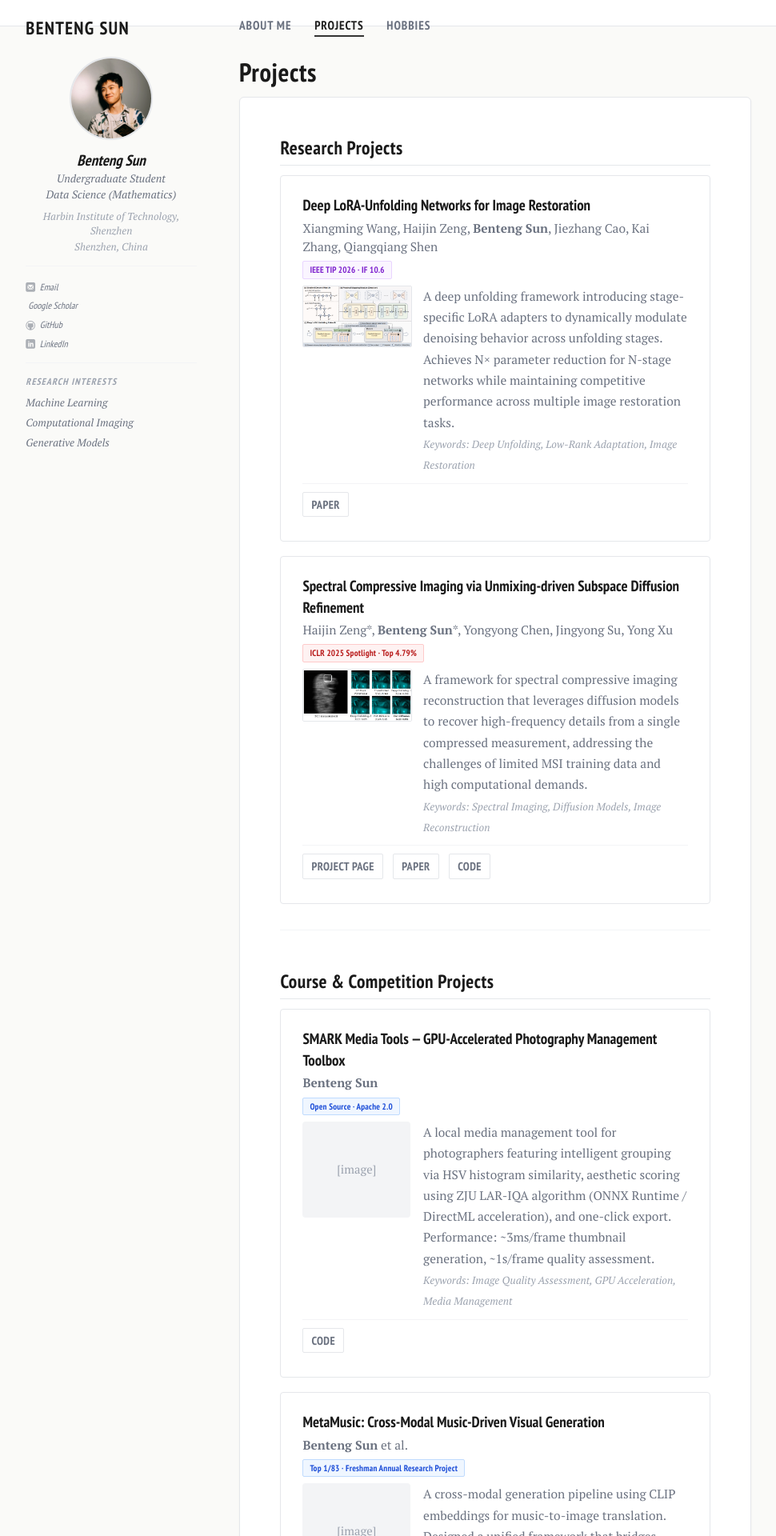
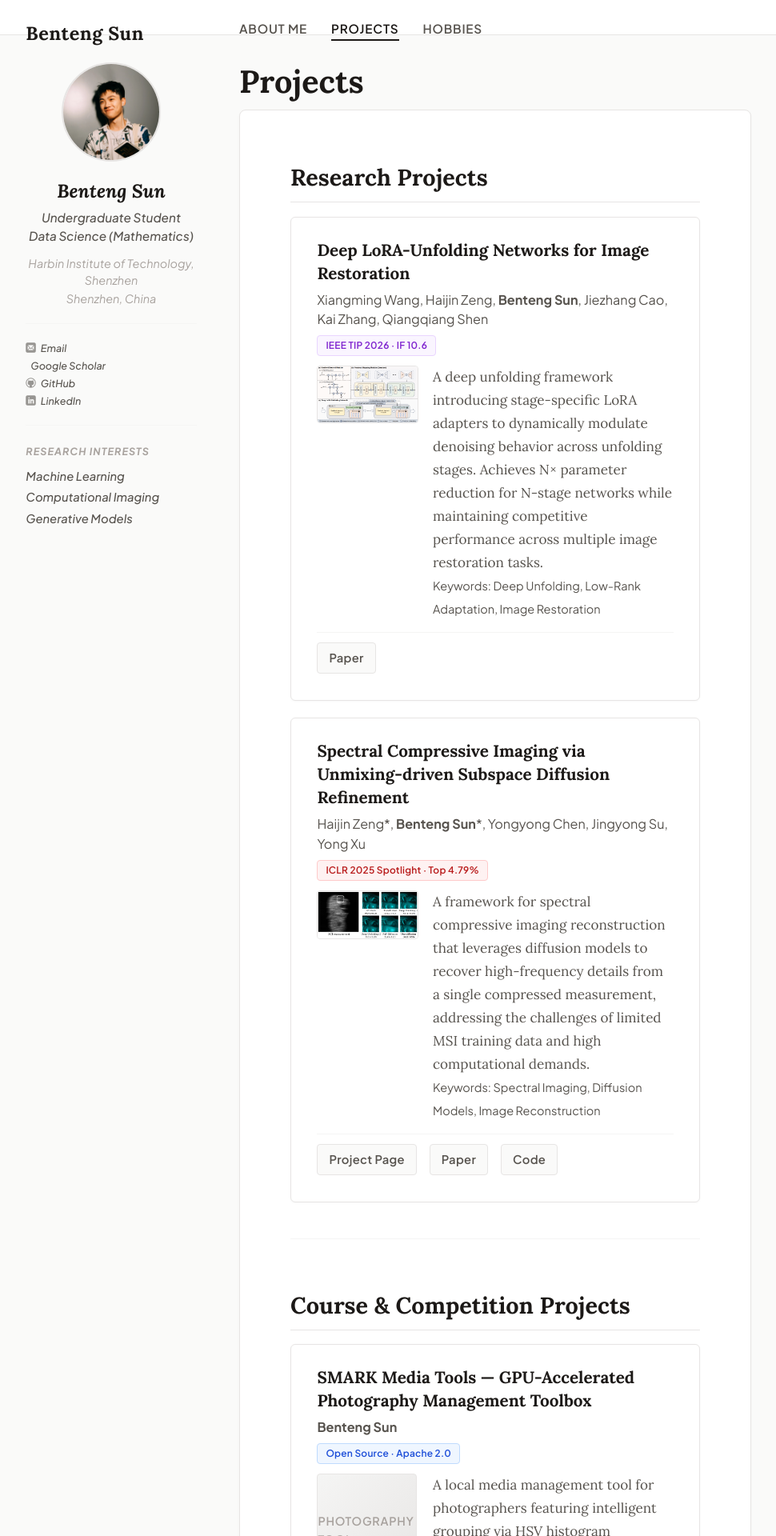
Before and after one commit to SMARK2022/SMARK2022.github.io, a Jekyll site: the page built from project.md, in a window 1280 px wide. Shown: the top 1920 px of the page at 80% size, without its empty margins (21-991 px from the left). Built offline with Jekyll 4.4.1, drawn with Linux system fonts in a browser that asks for light colours; nearby versions of some CDN libraries; comment, search, counter and statistics services are not loaded; a style sheet for code colours, icons or effects is not loaded; some of the changed text lies outside the part shown.

Commit message:
Update font styles and improve layout across multiple pages
- Replaced PT Sans Narrow and PT Serif with Lora and Plus Jakarta Sans for improved typography.
- Added preconnect links for Google Fonts to enhance loading performance.
- Updated CSS variables for colors and typography to reflect the new font choices.
- Enhanced placeholder image styles for better visual consistency.
- Adjusted padding and margins for various elements to improve overall layout and readability.
- Made minor adjustments to hover effects and transitions for a smoother user experience.

```diff
--- a/_includes/head.html
+++ b/_includes/head.html
@@ -40,7 +40,9 @@
 
 
 <!-- Google Webfonts -->
-<link href='https://fonts.googleapis.com/css?family=PT+Sans+Narrow:400,700|PT+Serif:400,700,400italic' rel='stylesheet' type='text/css'>
+<link rel="preconnect" href="https://fonts.googleapis.com">
+<link rel="preconnect" href="https://fonts.gstatic.com" crossorigin>
+<link href="https://fonts.googleapis.com/css2?family=Lora:ital,wght@0,400;0,500;0,600;0,700;1,400;1,500;1,600;1,700&family=Plus+Jakarta+Sans:ital,wght@0,400;0,500;0,600;0,700;1,400;1,500;1,600;1,700&display=swap" rel="stylesheet">
 
 <link rel="stylesheet" href="https://cdnjs.cloudflare.com/ajax/libs/academicons/1.8.6/css/academicons.min.css" integrity="sha256-uFVgMKfistnJAfoCUQigIl+JfUaP47GrRKjf6CTPVmw=" crossorigin="anonymous" />
 
--- a/assets/css/modern-style.css
+++ b/assets/css/modern-style.css
@@ -1,12 +1,13 @@
 /* =========================================================
-   modern-style.css — Editorial Academic Design System v2
+   modern-style.css — Editorial Academic Design System v3
 
    Override layer for main.css. Uses body.page prefix
    (specificity 0-2-1) to beat main.css (0-1-1) without
-   !important. Only exception: prefers-reduced-motion.
+   !important.
 
-   Design: Journal typography, generous whitespace,
-   minimal chrome. Content IS the design.
+   Typography Update:
+   Lora (Serif) for headings and body text.
+   Plus Jakarta Sans (Sans-serif) for UI, labels, and metadata.
    ========================================================= */
 
 /* ---------------------------------------------------------
@@ -14,30 +15,34 @@
    --------------------------------------------------------- */
 :root {
   /* Palette — warm neutrals + teal accent */
-  --c-ink:         #1a1a1a;
-  --c-paper:       #fafaf8;
+  --c-ink:         #1c1917; /* slightly warmer dark gray */
+  --c-paper:       #fafaf9; /* warm white */
   --c-surface:     #ffffff;
-  --c-muted:       #6b7280;
-  --c-faint:       #9ca3af;
-  --c-accent:      #0f766e;
+  --c-muted:       #57534e; /* warm medium gray */
+  --c-faint:       #a8a29e; /* warm light gray */
+  --c-accent:      #0f766e; /* teal */
   --c-accent-hover:#0d9488;
   --c-accent-bg:   #f0fdfa;
   --c-accent-ring: #99f6e4;
-  --c-rule:        #e5e7eb;
-  --c-rule-light:  #f3f4f6;
+  --c-rule:        #e7e5e4;
+  --c-rule-light:  #f5f5f4;
+
+  /* Typography */
+  --font-serif:    'Lora', Georgia, serif;
+  --font-sans:     'Plus Jakarta Sans', system-ui, sans-serif;
 
   /* Radius — crisp, academic */
-  --r-sm: 2px;
-  --r-md: 4px;
-  --r-lg: 6px;
+  --r-sm: 4px;
+  --r-md: 6px;
+  --r-lg: 8px;
 
   /* Shadows — restrained */
-  --sh-hover: 0 2px 8px rgba(0, 0, 0, 0.08);
-  --sh-card:  0 1px 3px rgba(0, 0, 0, 0.04);
+  --sh-hover: 0 4px 12px rgba(0, 0, 0, 0.06);
+  --sh-card:  0 1px 3px rgba(0, 0, 0, 0.03);
 
   /* Transitions */
   --t-fast: 150ms ease;
-  --t-lift: 250ms ease;
+  --t-lift: 250ms cubic-bezier(0.2, 0.8, 0.2, 1);
 }
 
 /* ---------------------------------------------------------
@@ -52,6 +57,7 @@ body.page {
   -webkit-font-smoothing: antialiased;
   -moz-osx-font-smoothing: grayscale;
   color: var(--c-ink);
+  font-family: var(--font-serif);
 }
 
 body.page #main {
@@ -65,16 +71,16 @@ body.page .navigation-wrapper {
   background: var(--c-surface);
   border-bottom: 1px solid var(--c-rule);
   box-shadow: none;
-  padding: 0.9em 0;
+  padding: 1.2em 0;
 }
 
 body.page .site-name a {
-  font-family: 'PT Sans Narrow', sans-serif;
+  font-family: var(--font-serif);
   font-weight: 700;
-  font-size: 1.25em;
-  letter-spacing: 0.06em;
+  font-size: 1.3em;
+  letter-spacing: 0.02em;
   color: var(--c-ink);
-  text-transform: uppercase;
+  text-transform: none;
 }
 
 body.page .site-name a:hover {
@@ -82,13 +88,13 @@ body.page .site-name a:hover {
 }
 
 body.page .top-navigation li a {
-  font-family: 'PT Sans Narrow', sans-serif;
+  font-family: var(--font-sans);
   font-size: 0.85em;
-  font-weight: 700;
-  letter-spacing: 0.06em;
+  font-weight: 600;
+  letter-spacing: 0.05em;
   text-transform: uppercase;
   color: var(--c-muted);
-  padding-bottom: 3px;
+  padding-bottom: 4px;
   border-bottom: 2px solid transparent;
   transition: color var(--t-fast), border-color var(--t-fast);
 }
@@ -96,6 +102,11 @@ body.page .top-navigation li a {
 body.page .top-navigation li a:hover {
   color: var(--c-ink);
   border-bottom-color: var(--c-accent);
+}
+
+body.page .top-navigation-current {
+  color: var(--c-ink) !important;
+  border-bottom-color: var(--c-ink) !important;
 }
 
 /* ---------------------------------------------------------
@@ -109,13 +120,13 @@ body.page .article-author-top {
 }
 
 body.page .article-author-top .bio-photo {
-  width: 100px;
-  height: 100px;
+  width: 120px;
+  height: 120px;
   border-radius: 50%;
   border: 2px solid var(--c-rule);
   box-shadow: none;
   display: block;
-  margin: 0 auto 0.7em;
+  margin: 0 auto 1.2em;
   transition: border-color var(--t-fast);
 }
 
@@ -126,54 +137,60 @@ body.page .article-author-top .bio-photo:hover {
 
 /* Bio semantic classes */
 body.page .bio-name {
-  font-family: 'PT Sans Narrow', sans-serif;
-  font-size: 1.05em;
+  font-family: var(--font-serif);
+  font-size: 1.3em;
   font-weight: 700;
   color: var(--c-ink);
   text-align: center;
   text-indent: 0;
-  margin: 0 0 0.1em;
-  line-height: 1.3;
+  margin: 0 0 0.4em;
+  line-height: 1.2;
 }
 
 body.page .bio-role {
-  font-size: 0.76em;
+  font-family: var(--font-sans);
+  font-size: 0.85em;
   color: var(--c-muted);
+  font-weight: 500;
   text-align: center;
   text-indent: 0;
-  margin: 0 0 0.6em;
-  line-height: 1.45;
+  margin: 0 0 0.8em;
+  line-height: 1.5;
 }
 
 body.page .bio-detail {
-  font-size: 0.72em;
+  font-family: var(--font-sans);
+  font-size: 0.8em;
   color: var(--c-faint);
   text-align: center;
   text-indent: 0;
-  margin: 0 0 0.1em;
+  margin: 0 0 0.2em;
   line-height: 1.4;
 }
 
 /* Links section */
 body.page .bio-links {
-  margin-top: 0.8em;
-  padding-top: 0.8em;
+  margin-top: 1.2em;
+  padding-top: 1.2em;
   border-top: 1px solid var(--c-rule-light);
 }
 
 body.page .bio-links p {
   text-indent: 0;
-  margin-bottom: 0.3em;
+  margin-bottom: 0.4em;
   line-height: 1.3;
 }
 
 body.page .bio-link {
-  font-family: 'PT Sans Narrow', sans-serif;
-  font-size: 0.8em;
-  font-weight: 400;
+  font-family: var(--font-sans);
+  font-size: 0.85em;
+  font-weight: 500;
   color: var(--c-muted);
   border-bottom: none;
   transition: color var(--t-fast);
+  display: flex;
+  align-items: center;
+  justify-content: flex-start;
 }
 
 body.page .bio-link:hover {
@@ -183,9 +200,8 @@ body.page .bio-link:hover {
 
 body.page .bio-link i,
 body.page .bio-link img {
-  margin-right: 3px;
-  vertical-align: middle;
-  opacity: 0.55;
+  margin-right: 6px;
+  opacity: 0.6;
   transition: opacity var(--t-fast);
 }
 
@@ -196,26 +212,28 @@ body.page .bio-link:hover img {
 
 /* Research interests */
 body.page .bio-interests {
-  margin-top: 0.8em;
-  padding-top: 0.8em;
+  margin-top: 1.2em;
+  padding-top: 1.2em;
   border-top: 1px solid var(--c-rule-light);
 }
 
 body.page .bio-interests-title {
-  font-family: 'PT Sans Narrow', sans-serif;
-  font-size: 0.65em;
+  font-family: var(--font-sans);
+  font-size: 0.7em;
   font-weight: 700;
   text-transform: uppercase;
-  letter-spacing: 0.1em;
+  letter-spacing: 0.08em;
   color: var(--c-faint);
   text-indent: 0;
-  margin: 0 0 0.4em;
+  margin: 0 0 0.6em;
 }
 
 body.page .bio-interests-list {
-  font-size: 0.74em;
+  font-family: var(--font-sans);
+  font-size: 0.82em;
   color: var(--c-muted);
-  line-height: 1.85;
+  font-weight: 500;
+  line-height: 1.8;
   text-indent: 0;
   margin: 0;
 }
@@ -228,33 +246,31 @@ body.page .article-wrap {
   border: 1px solid var(--c-rule);
   border-radius: var(--r-lg);
   box-shadow: var(--sh-card);
-  padding: 2.2em 2.8em 1.8em;
+  padding: 3em 3.5em 2.5em;
 }
 
 /* ---------------------------------------------------------
    6. Typography — editorial hierarchy
    --------------------------------------------------------- */
 body.page .article-wrap h1 {
-  font-family: 'PT Sans Narrow', sans-serif;
-  font-size: 2.1em;
+  font-family: var(--font-serif);
+  font-size: 2.2em;
   font-weight: 700;
-  letter-spacing: 0.01em;
   color: var(--c-ink);
   margin-top: 0;
-  margin-bottom: 0.2em;
+  margin-bottom: 0.4em;
   border-bottom: none;
   line-height: 1.2;
 }
 
 body.page .article-wrap h2 {
-  font-family: 'PT Sans Narrow', sans-serif;
-  font-size: 1.3em;
+  font-family: var(--font-serif);
+  font-size: 1.6em;
   font-weight: 700;
-  letter-spacing: 0.02em;
   color: var(--c-ink);
-  margin-top: 2em;
-  margin-bottom: 0.5em;
-  padding-bottom: 0.3em;
+  margin-top: 2.2em;
+  margin-bottom: 0.6em;
+  padding-bottom: 0.4em;
   border-bottom: 1px solid var(--c-rule);
   line-height: 1.3;
 }
@@ -262,36 +278,36 @@ body.page .article-wrap h2 {
 /* First h2 in the content — reduced top spacing */
 body.page .article-wrap h2:first-child,
 body.page .article-wrap > h2:first-of-type {
-  margin-top: 0.3em;
+  margin-top: 0.4em;
 }
 
 body.page .article-wrap h3 {
-  font-family: 'PT Sans Narrow', sans-serif;
-  font-size: 0.92em;
+  font-family: var(--font-sans);
+  font-size: 0.95em;
   font-weight: 700;
-  letter-spacing: 0.06em;
+  letter-spacing: 0.05em;
   text-transform: uppercase;
   color: var(--c-muted);
-  margin-top: 1.5em;
-  margin-bottom: 0.35em;
+  margin-top: 1.8em;
+  margin-bottom: 0.6em;
   padding-left: 0;
   border-left: none;
-  line-height: 1.3;
+  line-height: 1.4;
 }
 
 body.page .article-wrap h4 {
+  font-family: var(--font-sans);
   font-size: 0.9em;
   font-weight: 700;
-  color: var(--c-muted);
-  margin-top: 1.1em;
-  margin-bottom: 0.25em;
+  color: var(--c-ink);
+  margin-top: 1.4em;
+  margin-bottom: 0.4em;
 }
 
 body.page .headline-wrap h1 {
-  font-family: 'PT Sans Narrow', sans-serif;
-  font-size: 1.8em;
+  font-family: var(--font-serif);
+  font-size: 2.2em;
   font-weight: 700;
-  letter-spacing: 0.02em;
   color: var(--c-ink);
   line-height: 1.2;
 }
@@ -300,8 +316,9 @@ body.page .headline-wrap h1 {
    7. Body Text & Lists
    --------------------------------------------------------- */
 body.page .article-wrap p {
-  font-size: 0.94em;
-  line-height: 1.75;
+  font-family: var(--font-serif);
+  font-size: 1.05em;
+  line-height: 1.8;
   color: var(--c-ink);
 }
 
@@ -311,14 +328,15 @@ body.page .article-wrap > p + p {
 
 /* Content lists — tighter, refined */
 body.page .article-wrap ul li {
-  font-size: 0.93em;
-  line-height: 1.65;
+  font-family: var(--font-serif);
+  font-size: 1em;
+  line-height: 1.7;
   color: var(--c-ink);
-  margin-bottom: 0.4em;
+  margin-bottom: 0.5em;
 }
 
 body.page .article-wrap > ul > li {
-  margin-bottom: 0.7em;
+  margin-bottom: 0.8em;
 }
 
 /* List item <br> subtext — slightly muted */
@@ -328,13 +346,13 @@ body.page .article-wrap > ul > li br + * {
 
 /* <small> inside article */
 body.page .article-wrap small {
+  font-family: var(--font-sans);
   font-size: 0.85em;
-  color: var(--c-faint);
+  color: var(--c-muted);
 }
 
 body.page .article-wrap small em {
-  font-style: italic;
-  color: var(--c-faint);
+  font-style: normal;
 }
 
 /* ---------------------------------------------------------
@@ -343,7 +361,7 @@ body.page .article-wrap small em {
 body.page .article-wrap hr {
   border: 0;
   border-top: 1px solid var(--c-rule-light);
-  margin: 1.8em 0;
+  margin: 2.5em 0;
 }
 
 /* ---------------------------------------------------------
@@ -362,8 +380,9 @@ body.page .article-wrap > p a,
 body.page .article-wrap > ul a,
 body.page .article-wrap > ol a {
   color: var(--c-accent);
-  border-bottom: 1px solid transparent;
+  border-bottom: 1px solid var(--c-rule);
   transition: color var(--t-fast), border-color var(--t-fast);
+  text-decoration: none;
 }
 
 body.page .article-wrap > p a:hover,
@@ -378,7 +397,7 @@ body.page .article-wrap > ol a:hover {
    --------------------------------------------------------- */
 body.page img.floatpic {
   border-radius: var(--r-md);
-  border: none;
+  border: 4px solid var(--c-surface);
   box-shadow: var(--sh-card);
   transition: transform var(--t-lift), box-shadow var(--t-lift);
 }
@@ -395,9 +414,9 @@ body.page .pub-card {
   background: var(--c-surface);
   border: 1px solid var(--c-rule);
   border-radius: var(--r-md);
-  padding: 1.3em 1.5em;
-  margin-bottom: 1em;
-  box-shadow: none;
+  padding: 1.5em 1.8em;
+  margin-bottom: 1.2em;
+  box-shadow: var(--sh-card);
   transition: border-color var(--t-lift), box-shadow var(--t-lift), transform var(--t-lift);
 }
 
@@ -408,44 +427,48 @@ body.page .pub-card:hover {
 }
 
 body.page .pub-card .pub-title {
-  font-family: 'PT Sans Narrow', sans-serif;
-  font-size: 1.05em;
+  font-family: var(--font-serif);
+  font-size: 1.15em;
   font-weight: 700;
   color: var(--c-ink);
   line-height: 1.4;
-  margin-bottom: 4px;
+  margin-bottom: 6px;
 }
 
 body.page .pub-card .pub-authors {
-  font-size: 0.86em;
+  font-family: var(--font-sans);
+  font-size: 0.9em;
   color: var(--c-muted);
   line-height: 1.5;
-  margin-bottom: 4px;
+  margin-bottom: 6px;
 }
 
 body.page .pub-card .pub-venue {
-  font-size: 0.82em;
+  font-family: var(--font-sans);
+  font-size: 0.85em;
   color: var(--c-faint);
-  margin-bottom: 8px;
+  margin-bottom: 12px;
 }
 
 body.page .pub-card .pub-links {
   border-top-color: var(--c-rule-light);
-  margin-top: 10px;
-  padding-top: 10px;
+  margin-top: 14px;
+  padding-top: 12px;
+  display: flex;
+  gap: 8px;
+  flex-wrap: wrap;
 }
 
 body.page .pub-card .pub-links a {
-  font-family: 'PT Sans Narrow', sans-serif;
-  font-size: 0.8em;
-  font-weight: 700;
-  letter-spacing: 0.03em;
-  text-transform: uppercase;
-  background: transparent;
+  font-family: var(--font-sans);
+  font-size: 0.82em;
+  font-weight: 600;
+  letter-spacing: 0.02em;
+  background: var(--c-paper);
   border: 1px solid var(--c-rule);
   border-radius: var(--r-sm);
   color: var(--c-muted);
-  padding: 3px 10px;
+  padding: 6px 14px;
   transition: color var(--t-fast), border-color var(--t-fast), background var(--t-fast);
 }
 
@@ -457,41 +480,44 @@ body.page .pub-card .pub-links a:hover {
 
 /* Pub grid */
 body.page .pub-grid {
-  gap: 16px;
-  margin-top: 8px;
+  gap: 20px;
+  margin-top: 12px;
 }
 
 body.page .pub-grid img {
   border-radius: var(--r-sm);
-  border-color: var(--c-rule);
+  border: 1px solid var(--c-rule);
 }
 
 body.page .pub-grid > div:last-child {
-  font-size: 0.86em;
+  font-family: var(--font-serif);
+  font-size: 0.95em;
   line-height: 1.7;
   color: var(--c-muted);
 }
 
 /* Coming soon card */
 body.page .pub-card.coming-soon {
-  opacity: 0.45;
+  opacity: 0.5;
   border-style: dashed;
+  background: var(--c-paper);
 }
 
 body.page .pub-card.coming-soon:hover {
   transform: none;
-  box-shadow: none;
+  box-shadow: var(--sh-card);
+  border-color: var(--c-rule);
 }
 
 /* ---------------------------------------------------------
    12. Badges — toned down, harmonised
    --------------------------------------------------------- */
 body.page .badge {
-  font-family: 'PT Sans Narrow', sans-serif;
-  font-size: 0.74em;
-  font-weight: 700;
+  font-family: var(--font-sans);
+  font-size: 0.78em;
+  font-weight: 600;
   letter-spacing: 0.02em;
-  padding: 2px 8px;
+  padding: 3px 10px;
   border-radius: var(--r-sm);
   vertical-align: middle;
 }
@@ -530,11 +556,12 @@ body.page .badge-purple {
    13. Award List — clean, minimal
    --------------------------------------------------------- */
 body.page .award-list li {
-  font-size: 0.91em;
+  font-family: var(--font-serif);
+  font-size: 0.95em;
   color: var(--c-ink);
   border-bottom-color: var(--c-rule-light);
-  padding: 0.5em 0;
-  line-height: 1.55;
+  padding: 0.6em 0;
+  line-height: 1.6;
 }
 
 body.page .award-list li:last-child {
@@ -549,50 +576,73 @@ body.page .award-list li strong {
    14. Photo Gallery — tight grid, subtle hover
    --------------------------------------------------------- */
 body.page .photo-gallery {
-  gap: 6px;
-  margin: 1.2em 0;
+  gap: 8px;
+  margin: 1.5em 0;
 }
 
 body.page .photo-gallery img {
   border-radius: var(--r-sm);
-  border-color: var(--c-rule-light);
-  transition: transform 0.25s ease, box-shadow 0.25s ease, opacity 0.25s ease;
+  border: 1px solid var(--c-rule-light);
+  transition: transform 0.3s ease, box-shadow 0.3s ease, opacity 0.3s ease;
 }
 
 body.page .photo-gallery img:hover {
-  transform: scale(1.03);
-  box-shadow: 0 3px 10px rgba(15, 118, 110, 0.12);
+  transform: scale(1.02);
+  box-shadow: var(--sh-hover);
+  border-color: var(--c-rule);
 }
 
 /* Dim siblings on hover for focus effect */
 body.page .photo-gallery:hover img:not(:hover) {
-  opacity: 0.75;
+  opacity: 0.6;
 }
 
 /* ---------------------------------------------------------
-   15. Blockquote
+   15. Placeholder Image Component
    --------------------------------------------------------- */
-body.page blockquote {
-  border-left: 3px solid var(--c-rule);
-  background: var(--c-rule-light);
-  border-radius: 0 var(--r-sm) var(--r-sm) 0;
-  color: var(--c-muted);
-  font-size: 0.9em;
-  padding: 0.7em 1em;
+.placeholder-img {
+  background: linear-gradient(135deg, var(--c-rule-light) 0%, var(--c-rule) 100%);
+  display: flex;
+  align-items: center;
+  justify-content: center;
+  border-radius: var(--r-sm);
+  min-height: 140px;
+  color: var(--c-faint);
+  font-family: var(--font-sans);
+  font-size: 0.8em;
+  font-weight: 600;
+  letter-spacing: 0.05em;
+  text-transform: uppercase;
+  border: 1px solid var(--c-rule);
 }
 
 /* ---------------------------------------------------------
-   16. Footer
+   16. Blockquote
+   --------------------------------------------------------- */
+body.page blockquote {
+  border-left: 3px solid var(--c-accent);
+  background: var(--c-accent-bg);
+  border-radius: 0 var(--r-sm) var(--r-sm) 0;
+  color: var(--c-muted);
+  font-size: 0.95em;
+  padding: 1em 1.2em;
+  margin-top: 1.5em;
+  margin-bottom: 1.5em;
+}
+
+/* ---------------------------------------------------------
+   17. Footer
    --------------------------------------------------------- */
 body.page .footer-wrap {
   background: var(--c-ink);
   border-radius: 0;
+  padding: 3em 0;
 }
 
 body.page .footer-wrap footer p {
-  font-family: 'PT Sans Narrow', sans-serif;
-  font-size: 0.76em;
-  letter-spacing: 0.05em;
+  font-family: var(--font-sans);
+  font-size: 0.85em;
+  letter-spacing: 0.02em;
   color: var(--c-faint);
 }
 
@@ -606,7 +656,7 @@ body.page .footer-wrap a:hover {
 }
 
 /* ---------------------------------------------------------
-   17. Selection
+   18. Selection
    --------------------------------------------------------- */
 ::selection {
   background: var(--c-accent-bg);
@@ -614,47 +664,53 @@ body.page .footer-wrap a:hover {
 }
 
 /* ---------------------------------------------------------
-   18. Responsive
+   19. Responsive
    --------------------------------------------------------- */
 @media (max-width: 768px) {
   body.page .article-wrap {
-    padding: 1.4em 1.1em 1.2em;
+    padding: 2em 1.5em 1.5em;
     border-radius: var(--r-md);
   }
 
   body.page .pub-card {
-    padding: 1em 1.1em;
+    padding: 1.2em 1.2em;
   }
 
   body.page .pub-grid {
-    gap: 10px;
+    grid-template-columns: 1fr;
+    gap: 12px;
+  }
+
+  body.page .article-wrap h1 {
+    font-size: 1.8em;
+  }
+
+  body.page .article-wrap h2 {
+    font-size: 1.4em;
+  }
+
+  body.page .photo-gallery {
+    gap: 6px;
+    grid-template-columns: repeat(auto-fill, minmax(120px, 1fr));
+  }
+}
+
+@media (max-width: 480px) {
+  body.page .article-wrap {
+    padding: 1.5em 1em 1em;
   }
 
   body.page .article-wrap h1 {
     font-size: 1.6em;
   }
 
-  body.page .article-wrap h2 {
-    font-size: 1.15em;
-  }
-
   body.page .photo-gallery {
-    gap: 4px;
-  }
-}
-
-@media (max-width: 480px) {
-  body.page .article-wrap {
-    padding: 1em 0.9em 0.8em;
-  }
-
-  body.page .article-wrap h1 {
-    font-size: 1.4em;
+    grid-template-columns: repeat(auto-fill, minmax(100px, 1fr));
   }
 }
 
 /* ---------------------------------------------------------
-   19. Reduced Motion
+   20. Reduced Motion
    --------------------------------------------------------- */
 @media (prefers-reduced-motion: reduce) {
   *,
--- a/project.md
+++ b/project.md
@@ -53,7 +53,9 @@ permalink: /project/
   <div class="pub-authors"><strong>Benteng Sun</strong></div>
   <div class="pub-venue"><span class="badge badge-blue">Open Source · Apache 2.0</span></div>
   <div class="pub-grid">
-    <div style="display:flex;align-items:center;justify-content:center;background:var(--c-rule-light,#f3f4f6);border-radius:4px;min-height:120px;font-size:0.82em;color:var(--c-faint,#9ca3af);">[image]</div>
+    <div class="placeholder-img">
+      <span>Photography Tool</span>
+    </div>
     <div>
       A local media management tool for photographers featuring intelligent grouping via HSV histogram similarity, aesthetic scoring using ZJU LAR-IQA algorithm (ONNX Runtime / DirectML acceleration), and one-click export. Performance: ~3ms/frame thumbnail generation, ~1s/frame quality assessment.<br>
       <small><em>Keywords: Image Quality Assessment, GPU Acceleration, Media Management</em></small>
@@ -69,7 +71,9 @@ permalink: /project/
   <div class="pub-authors"><strong>Benteng Sun</strong> et al.</div>
   <div class="pub-venue"><span class="badge badge-blue">Top 1/83 · Freshman Annual Research Project</span></div>
   <div class="pub-grid">
-    <div style="display:flex;align-items:center;justify-content:center;background:var(--c-rule-light,#f3f4f6);border-radius:4px;min-height:120px;font-size:0.82em;color:var(--c-faint,#9ca3af);">[image]</div>
+    <div class="placeholder-img">
+      <span>Cross-Modal Vis</span>
+    </div>
     <div>
       A cross-modal generation pipeline using CLIP embeddings for music-to-image translation. Designed a unified framework that bridges audio understanding and visual generation.<br>
       <small><em>Keywords: Cross-Modal Generation, CLIP, Music-to-Image</em></small>
```
Also changed, not shown: index.md (+1 -1 lines), 8 other files.
